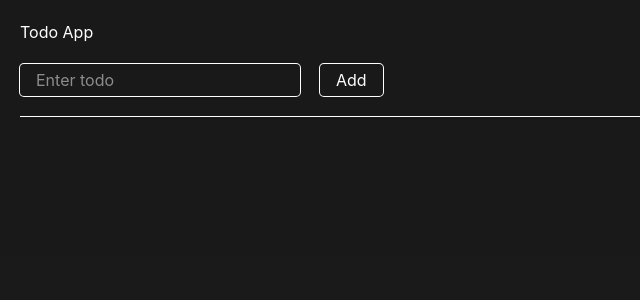
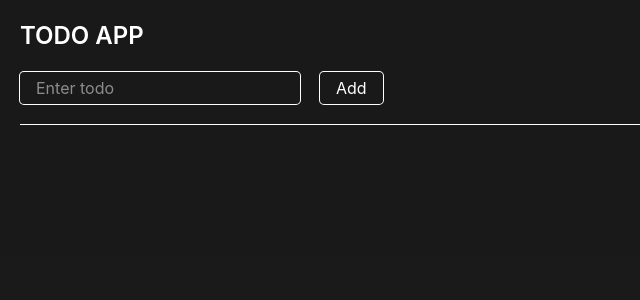
Before and after one commit to dev-lumi/react-state-management, a React (Vite) app: page / in a window 1280 px wide. Shown: the top 300 px of the page, without its empty margins (0-640 px from the left). Built offline with nearby package versions, Linux system fonts and the light colour scheme.

Commit message:
small ui change in useReducer todo

```diff
--- a/src/components/Reducer/Todo.tsx
+++ b/src/components/Reducer/Todo.tsx
@@ -48,8 +48,8 @@ function Todo() {
         {todos.map((todo)=>(<li key={todo.id}>
             <span onClick={()=>dispatch({type: "TOGGLE_TODO",payload: todo.id})} style={{textDecoration: todo.completed? "line-through": "none", cursor: "pointer"}}>
                 {todo.text}
+            </span>
                 <button onClick={()=>dispatch({type: "DELETE_TODO", payload: todo.id})}>Delete</button>
-            </span>
         </li>))}
       </ul>
     </div>
--- a/src/index.css
+++ b/src/index.css
@@ -1,17 +1,24 @@
 @import "tailwindcss";
 
  @layer base {
+    h1{
+        @apply text-2xl mb-5 uppercase font-semibold
+    }
     button{
-        @apply ring  rounded px-4 py-1 mx-5 mt-5;
+        @apply ring  rounded px-4 py-1 mx-5 w-fit;
     }
     input{
         @apply ring px-4 py-1 rounded
     }
     ul{
-        @apply border-t mt-5
+        @apply border-t mt-5 pt-5
     }
     span{
-        @apply italic mr-5
+        @apply  mr-5
+    }
+    li{
+        @apply odd:bg-white/10 even:bg-white/30 p-4 mb-2.5 italic text-[14px] grid grid-cols-2 items-center
     }
 
+
 }
```
